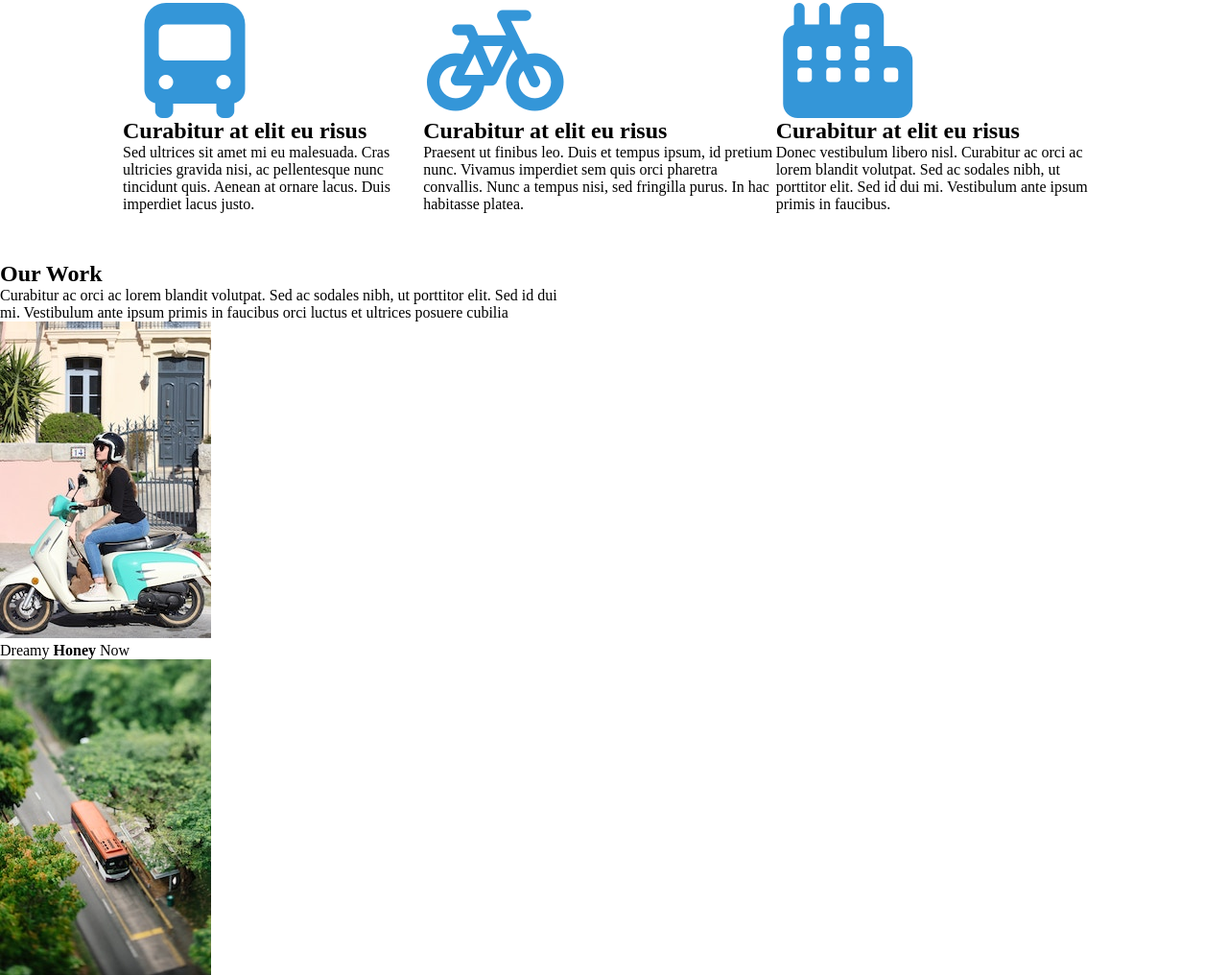
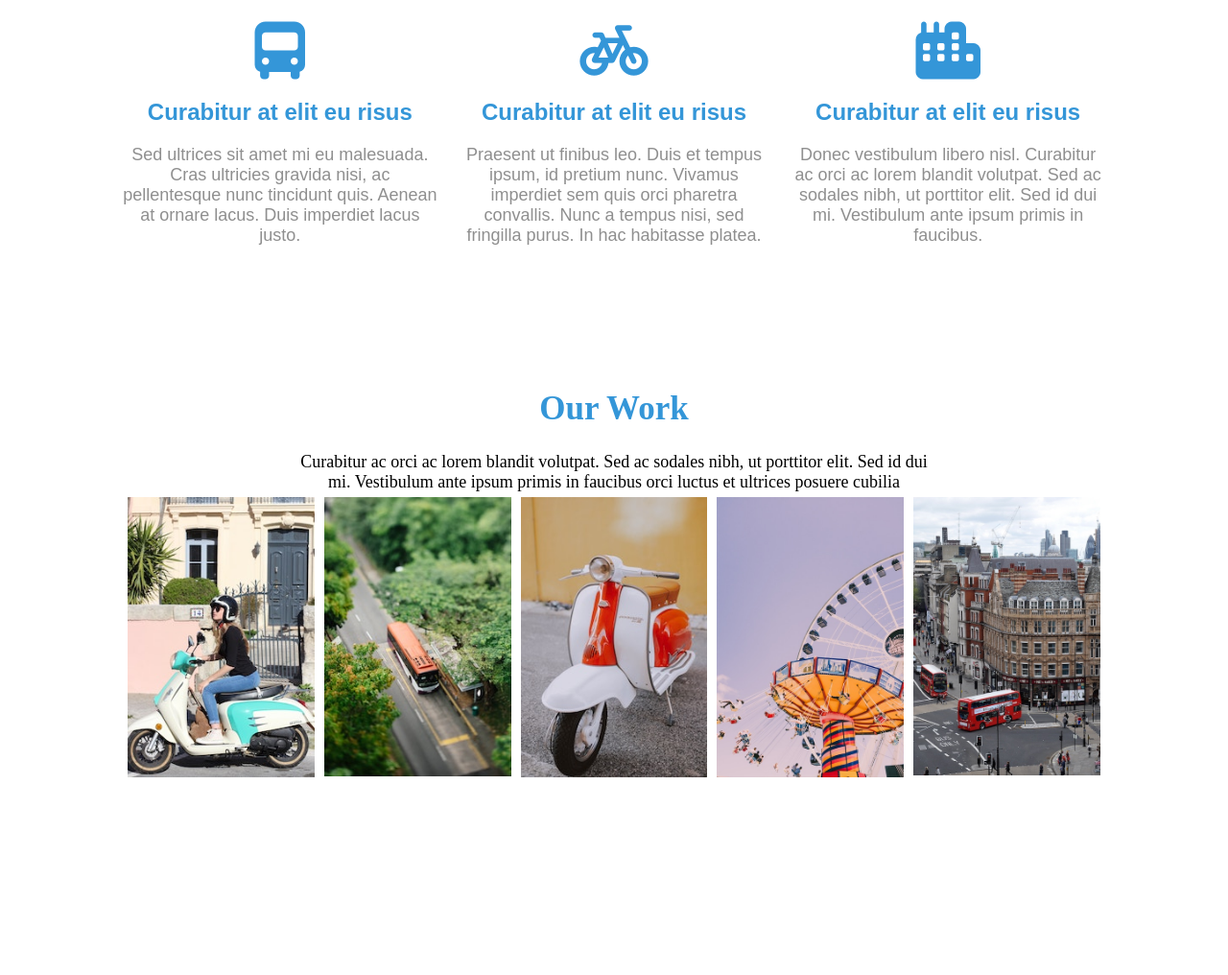
Before and after one commit to Rupeshkumar9957/Projects, a plain HTML site: page Project 4/index.html in a window 1280 px wide. Shown: the part 1534-2550 px from the top of the page at 96% size. After the commit the page ends 2353 px from the top, so only its background shows below. Drawn offline with Linux system fonts and the light colour scheme.

Commit message:
Update style.css

```diff
--- a/Project 4/css/style.css
+++ b/Project 4/css/style.css
@@ -92,11 +92,69 @@ a{
 .icon{
     margin: 50px 10%;
     width: 80%;
+    display: flex;
     justify-content: space-between;
-    display: flex;
+    font-family: Arial, Helvetica, sans-serif;
 }
 .icon i{
-    font-size: 120px;
+    font-size: 60px;
     color:#3496d8 ;
+    margin-bottom: 20px;
+}
+.icon_inner{
+    width: 32%;
+    gap: 1.3%;
+    color: #3496d8;
+    text-align: center;
+    margin-top: 20px;
+}
+.icon_inner p{
+    margin-top:20px ;
+    color: #8F8F8F;
+    font-size: 18px;
+    padding: 0px;
+}
+.our_work h2{
+    margin-top: 150px;
+    text-align: center;
+    font-size: 35px;
+    color: #3496d8;
+}
+.our_work p{
+    margin-top: 25px;
+    font-size: 18px;
     text-align: center;
 }
+.gellary{
+    margin: auto;
+    width: 80%;
+    display: flex;
+    justify-content: space-between;
+}
+.inner_gellary{
+    margin: 5px;
+    box-sizing: border-box;
+    width: 20%;
+    position: relative;
+    overflow: hidden;
+}
+.inner_gellary img{
+    width: 100%;
+
+}
+.inner_gellary p{
+    text-transform: uppercase;
+    bottom: 40px;
+    position: absolute;
+    color: white;
+    font-size: 40px;
+    text-wrap: wrap;
+    left: 20px;
+    opacity: 0;
+    text-align: center;
+    background:rgb(182, 165, 165);
+    transition: .5s;
+}
+.inner_gellary:hover .content{
+    opacity: 1;
+}
```
